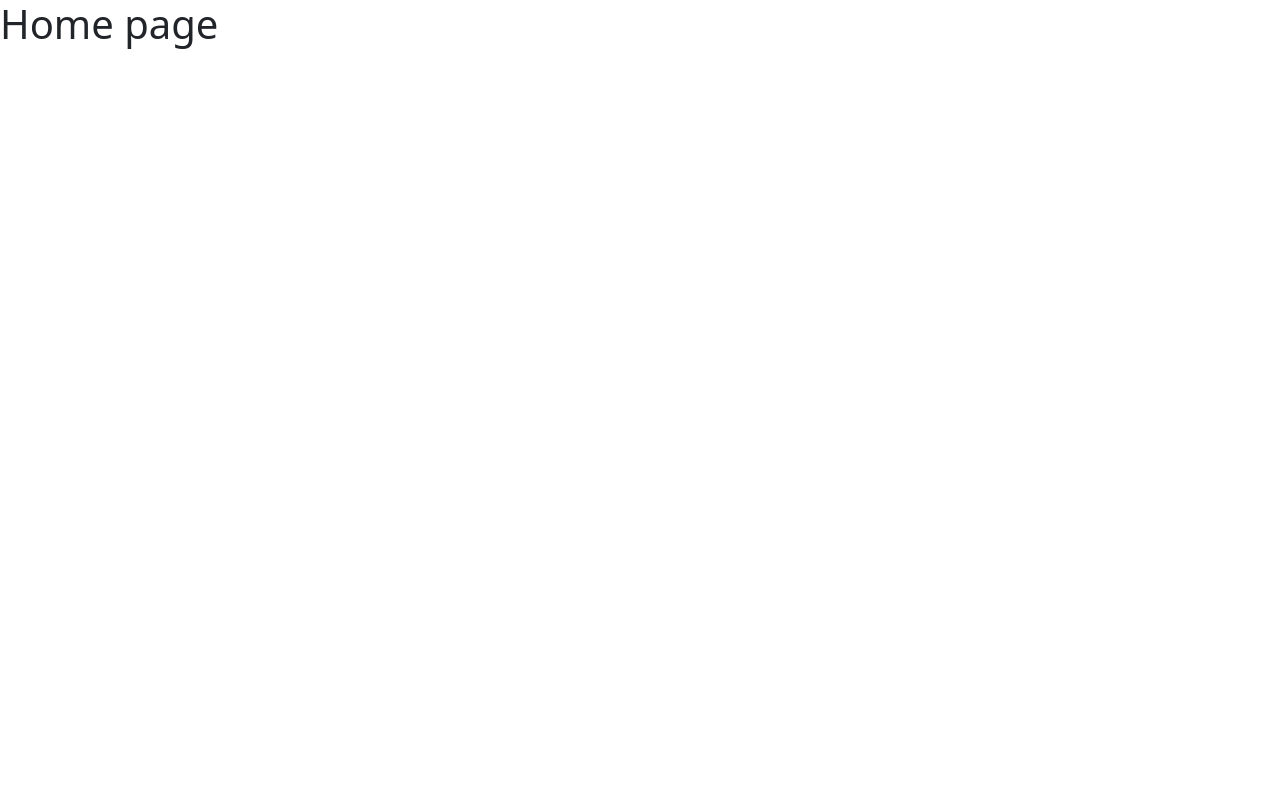
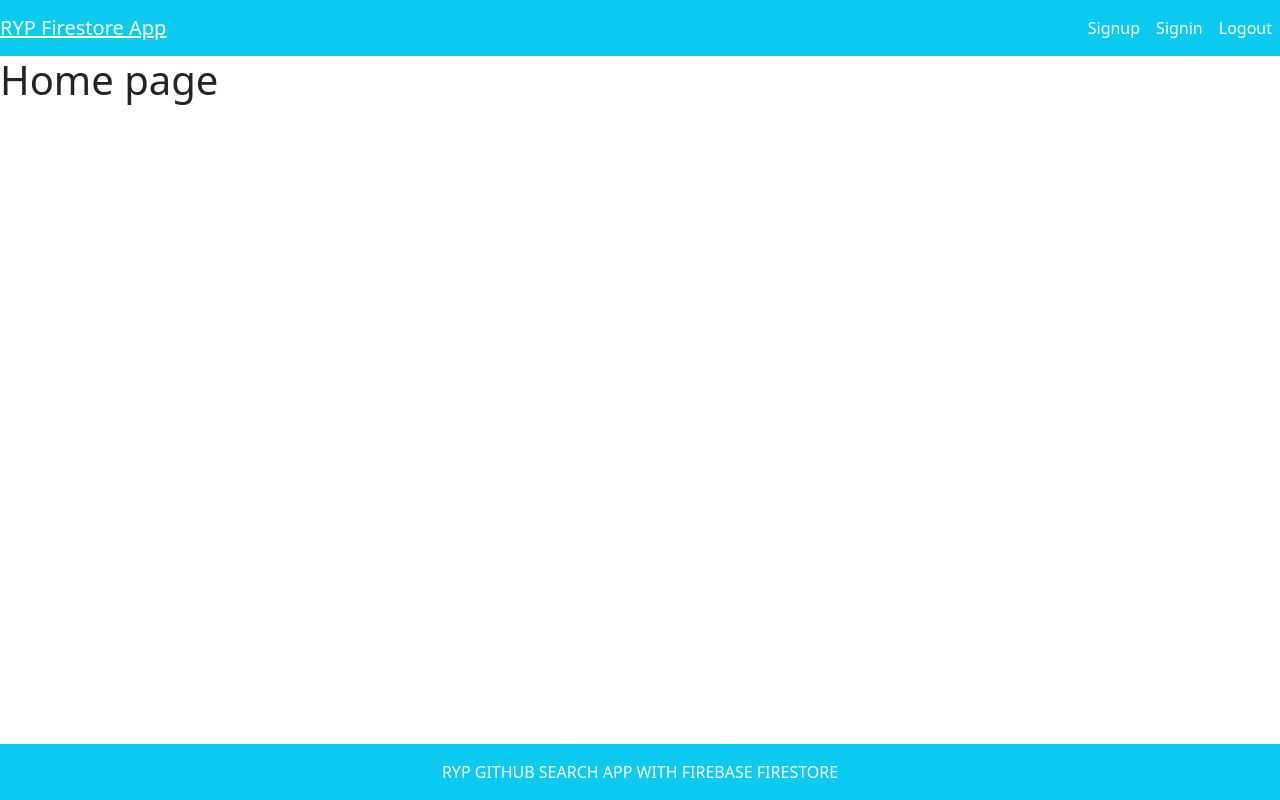
Before and after one commit to ryanyuri357/firebase-githubapi, a React (Create React App) app: page / in a window 1280 px wide. Built offline with nearby package versions, Linux system fonts and the light colour scheme.

Commit message:
header and footer

```diff
--- a/src/App.js
+++ b/src/App.js
@@ -19,6 +19,8 @@
 import Signup from "./pages/Signup";
 import PageNotFound from "./pages/PageNotFound";
 import { UserContext } from "./context/UserContext";
+import Footer from "./layout/Footer";
+import Header from "./layout/Header";
 
 // App
 const App = () => {
@@ -29,12 +31,14 @@
     <Router>
       <ToastContainer />
       <UserContext.Provider value={{ user, setUser }}>
+        <Header />
         <Switch>
           <Route exact path="/" component={Home} />
           <Route exact path="/signin" component={Signin} />
           <Route exact path="/signup" component={Signup} />
           <Route exact path="*" component={PageNotFound} />
         </Switch>
+        <Footer />
       </UserContext.Provider>
     </Router>
   );
--- /dev/null
+++ b/src/layout/Footer.js
@@ -0,0 +1,16 @@
+import React from "react";
+import { Container } from "reactstrap";
+
+const Footer = () => {
+  return (
+    <Container
+      fluid
+      tag="footer"
+      className="text-center bg-info text-white text-uppercase fixed-bottom p-3"
+    >
+      RYP GitHub Search App with Firebase Firestore
+    </Container>
+  );
+};
+
+export default Footer;
--- /dev/null
+++ b/src/layout/Header.js
@@ -0,0 +1,41 @@
+import React, { useState, useContext } from "react";
+import {
+  Collapse,
+  Nav,
+  Navbar,
+  NavbarToggler,
+  NavbarBrand,
+  NavbarText,
+  NavItem,
+  NavLink,
+} from "reactstrap";
+import { Link } from "react-router-dom";
+import { UserContext } from "../context/UserContext";
+
+const Header = () => {
+  return (
+    <Navbar color="info" light expand="md">
+      <NavbarBrand>
+        <Link to="/" className="text-white">
+          RYP Firestore App
+        </Link>
+      </NavbarBrand>
+      <NavbarToggler />
+      <Collapse navbar>
+        <Nav className="ms-auto" navbar>
+          <NavItem>
+            <NavLink className="text-white">Signup</NavLink>
+          </NavItem>
+          <NavItem>
+            <NavLink className="text-white">Signin</NavLink>
+          </NavItem>
+          <NavItem>
+            <NavLink className="text-white">Logout</NavLink>
+          </NavItem>
+        </Nav>
+      </Collapse>
+    </Navbar>
+  );
+};
+
+export default Header;
```
